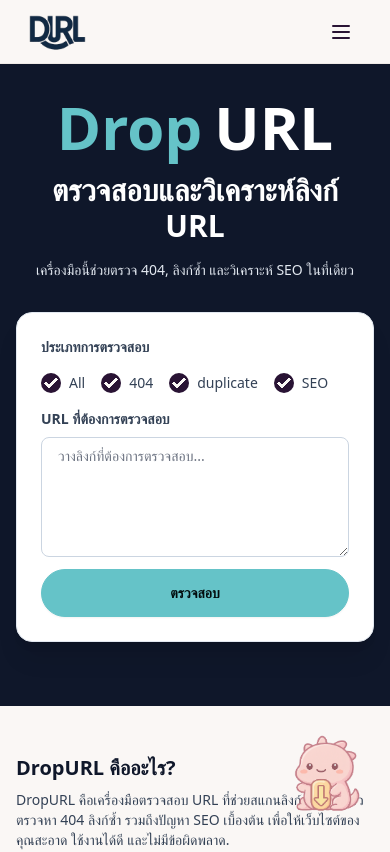
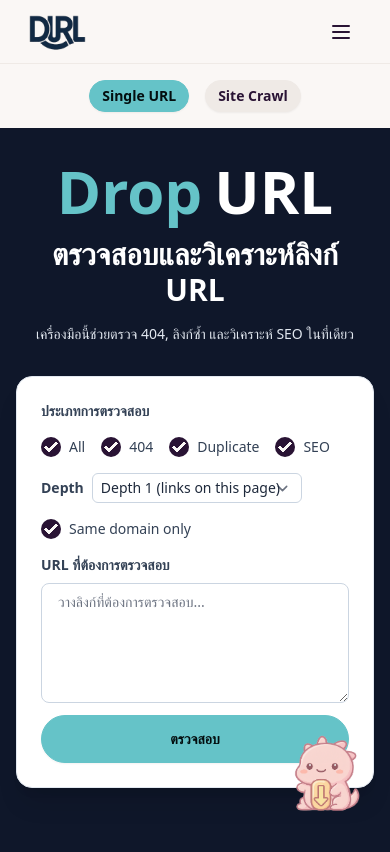
Before and after one commit to Xbjo1516/dropurl, a Next.js app: page / in a window 390 px wide. Shown: the top 852 px of the page. Built offline with nearby package versions, Linux system fonts and the light colour scheme; no server answers.

Commit message:
feat: implement site crawl functionality with depth options and results visualization

```diff
--- a/app/page.tsx
+++ b/app/page.tsx
@@ -1,16 +1,24 @@
 "use client";
 
 import { useState } from "react";
+
 import { useLang } from "@/components/Language/LanguageProvider";
 import HeroSection, { Checks } from "../components/sites/input";
 import InfoSection from "@/components/sites/info";
 import ResultTable, { TestResultRow } from "@/components/sites/result";
 import Footer from "@/components/footer";
+import CrawlTree from "@/components/sites/CrawlTree";
+import type { CrawlResultItem } from "@/types/crawl";
+import { buildCrawlTree } from "@/utils/buildCrawlTree";
 import { DiscordHelpButton } from "@/components/BT/DiscordHelpButton";
 import { DiscordHelpModal } from "@/components/modal/DiscordHelpModal";
 
+type Mode = "single" | "crawl";
+
 export default function Home() {
   const { t } = useLang();
+
+  const [mode, setMode] = useState<Mode>("single");
   const [urlsInput, setUrlsInput] = useState("");
   const [checks, setChecks] = useState<Checks>({
     all: true,
@@ -21,8 +29,9 @@
   const [loading, setLoading] = useState(false);
   const [error, setError] = useState<string | null>(null);
   const [rows, setRows] = useState<TestResultRow[]>([]);
-
+  const [crawlResults, setCrawlResults] = useState<CrawlResultItem[]>([]);
   const [showHelp, setShowHelp] = useState(false);
+  const crawlTree = buildCrawlTree(crawlResults);
 
   const parseUrls = (text: string): string[] =>
     text
@@ -30,7 +39,13 @@
       .map((u) => u.trim())
       .filter(Boolean);
 
-  const handleSubmit = async (e: React.FormEvent<HTMLFormElement>) => {
+  const handleSubmit = async (
+    e: React.FormEvent<HTMLFormElement>,
+    options?: {
+      maxDepth: number;
+      sameDomainOnly: boolean;
+    }
+  ) => {
     e.preventDefault();
 
     const urls = parseUrls(urlsInput);
@@ -58,6 +73,33 @@
     setError(null);
     setLoading(true);
     setRows([]);
+    setCrawlResults([]);
+
+    if (mode === "crawl" && options) {
+      const res = await fetch("/api/crawl-check", {
+        method: "POST",
+        headers: { "Content-Type": "application/json" },
+        body: JSON.stringify({
+          url: urls[0],
+          maxDepth: options.maxDepth,
+          sameDomainOnly: options.sameDomainOnly,
+          checks,
+        }),
+      });
+
+      const data = await res.json();
+
+      if (!res.ok || data?.error) {
+        setError(data?.errorMessage || t.home.errorOther);
+        setLoading(false);
+        return;
+      }
+
+      // ❗ ยังไม่ map เป็น table
+      setCrawlResults(data.results || []);
+      setLoading(false);
+      return;
+    }
 
     try {
       const res = await fetch("/api/check-url", {
@@ -481,6 +523,21 @@
 
   return (
     <main className="min-h-screen bg-base-100">
+      <div className="flex justify-center gap-4 py-4">
+        <button
+          className={`btn btn-sm ${mode === "single" ? "btn-primary" : ""}`}
+          onClick={() => setMode("single")}
+        >
+          Single URL
+        </button>
+        <button
+          className={`btn btn-sm ${mode === "crawl" ? "btn-primary" : ""}`}
+          onClick={() => setMode("crawl")}
+        >
+          Site Crawl
+        </button>
+      </div>
+
       <HeroSection
         urlsInput={urlsInput}
         setUrlsInput={setUrlsInput}
@@ -499,6 +556,18 @@
         </div>
       )}
 
+      {mode === "crawl" && crawlTree && (
+        <div className="w-full max-w-5xl mx-auto px-4 py-12">
+          <div className="rounded-2xl shadow-xl border border-slate-200 bg-white p-6">
+            <h2 className="font-bold mb-4">
+              Crawl result ({crawlResults.length} pages)
+            </h2>
+
+            <CrawlTree nodes={[crawlTree]} />
+          </div>
+        </div>
+      )}
+
       <InfoSection />
       <Footer />
 
--- a/components/modal/ExportDialog.tsx
+++ b/components/modal/ExportDialog.tsx
@@ -10,6 +10,8 @@
   testType: string;
   hasIssue: boolean;
   issueSummary: string;
+
+  depth?: number;
 };
 
 type ExportDialogProps = {
--- /dev/null
+++ b/components/sites/CrawlTree.tsx
@@ -0,0 +1,54 @@
+"use client";
+
+import { useState } from "react";
+import type { CrawlTreeNode } from "@/types/crawl";
+
+type Props = {
+  nodes: CrawlTreeNode[];
+};
+
+export default function CrawlTree({ nodes }: Props) {
+  return (
+    <div className="text-sm">
+      {nodes.map((n) => (
+        <TreeNode key={n.url} node={n} />
+      ))}
+    </div>
+  );
+}
+
+function TreeNode({ node }: { node: CrawlTreeNode }) {
+  const [open, setOpen] = useState(true);
+
+  const hasChildren = node.children.length > 0;
+
+  return (
+    <div className="ml-4">
+      <div className="flex items-center gap-2">
+        {hasChildren && (
+          <button onClick={() => setOpen(!open)} className="text-xs w-4">
+            {open ? "▾" : "▸"}
+          </button>
+        )}
+
+        <span>{node.status ?? "?"}</span>
+
+        <a
+          href={node.url}
+          target="_blank"
+          rel="noopener noreferrer"
+          className="text-blue-600 underline break-all"
+        >
+          {node.url}
+        </a>
+
+        <span className="text-xs text-slate-500">depth {node.depth}</span>
+      </div>
+
+      {open &&
+        node.children.map((child) => (
+          <TreeNode key={child.url} node={child} />
+        ))}
+    </div>
+  );
+}
--- a/components/sites/input.tsx
+++ b/components/sites/input.tsx
@@ -1,7 +1,7 @@
 "use client";
 
 import { useLang } from "@/components/Language/LanguageProvider";
-import { Dispatch, SetStateAction } from "react";
+import { Dispatch, SetStateAction, useState } from "react";
 
 export type Checks = {
   all: boolean;
@@ -17,7 +17,15 @@
   setChecks: Dispatch<SetStateAction<Checks>>;
   loading: boolean;
   error: string | null;
-  onSubmit: (e: React.FormEvent<HTMLFormElement>) => void;
+
+  // 👇 เพิ่ม params ที่จะส่งให้ crawl
+  onSubmit: (
+    e: React.FormEvent<HTMLFormElement>,
+    options: {
+      maxDepth: number;
+      sameDomainOnly: boolean;
+    }
+  ) => void;
 };
 
 export default function HeroSection({
@@ -30,6 +38,10 @@
   onSubmit,
 }: HeroSectionProps) {
   const { t } = useLang();
+
+  // ⭐ state ใหม่
+  const [maxDepth, setMaxDepth] = useState(1);
+  const [sameDomainOnly, setSameDomainOnly] = useState(true);
 
   const syncAll = (next: Checks): Checks => ({
     ...next,
@@ -57,6 +69,8 @@
       {/* Card */}
       <div className="w-full max-w-4xl px-4">
         <div className="bg-white text-slate-900 rounded-2xl shadow-xl p-6 md:p-8 border border-slate-200">
+
+          {/* ===== CHECK TYPES ===== */}
           <div className="flex flex-wrap items-center gap-4 mb-4 text-sm text-slate-700">
             <span className="font-semibold mr-2 w-full md:w-auto">
               {t.home.tpye}
@@ -106,7 +120,7 @@
                   setChecks((prev) => syncAll({ ...prev, duplicate: value }));
                 }}
               />
-              <span>duplicate</span>
+              <span>Duplicate</span>
             </label>
 
             {/* SEO */}
@@ -124,19 +138,55 @@
             </label>
           </div>
 
+          {/* ===== CRAWL OPTIONS ===== */}
+          <div className="flex flex-wrap gap-4 mb-4 text-sm text-slate-700">
+            {/* Depth */}
+            <div className="flex items-center gap-2">
+              <span className="font-semibold">Depth</span>
+              <select
+                value={maxDepth}
+                onChange={(e) => setMaxDepth(Number(e.target.value))}
+                className="w-[210px] border border-slate-300 rounded-md px-2 py-1 text-sm bg-white text-slate-800"
+              >
+                <option value={0}>Current page only</option>
+                <option value={1}>Depth 1 (links on this page)</option>
+                <option value={2}>Depth 2 (links of links)</option>
+              </select>
+            </div>
 
-          {/* Form */}
-          <form onSubmit={onSubmit}>
+            {/* Same domain */}
+            <label className="inline-flex items-center gap-2 cursor-pointer">
+              <input
+                type="checkbox"
+                className="checkbox checkbox-sm"
+                checked={sameDomainOnly}
+                onChange={(e) => setSameDomainOnly(e.target.checked)}
+              />
+              <span>Same domain only</span>
+            </label>
+          </div>
+
+          {/* ===== FORM ===== */}
+          <form
+            onSubmit={(e) =>
+              onSubmit(e, {
+                maxDepth,
+                sameDomainOnly,
+              })
+            }
+          >
             <label className="block text-sm font-semibold text-slate-700 mb-2">
               {t.home.input}
             </label>
+
             <div className="flex flex-col gap-3">
               <textarea
                 value={urlsInput}
                 onChange={(e) => setUrlsInput(e.target.value)}
                 placeholder={t.home.inputPlaceholder}
-                className="min-h-[120px] border border-slate-300 rounded-lg px-4 py-2 text-sm md:text-base focus:outline-none focus:ring-2 focus:ring-sky-500 focus:border-sky-500"
+                className="min-h-[120px] border border-slate-300 rounded-lg px-4 py-2 text-sm md:text-base focus:outline-none focus:ring-2 focus:ring-sky-500"
               />
+
               <button
                 type="submit"
                 className="btn btn-primary w-full md:w-auto"
--- /dev/null
+++ b/types/crawl.ts
@@ -0,0 +1,15 @@
+export interface CrawlResultItem {
+  url: string;
+  status: number | null;
+  depth: number;
+  from: string | null;
+  error: string | null;
+}
+
+export interface CrawlTreeNode {
+  url: string;
+  status: number | null;
+  depth: number;
+  error: string | null;
+  children: CrawlTreeNode[];
+}
--- /dev/null
+++ b/utils/buildCrawlTree.ts
@@ -0,0 +1,31 @@
+import type { CrawlResultItem, CrawlTreeNode } from "@/types/crawl";
+
+export function buildCrawlTree(
+  results: CrawlResultItem[]
+): CrawlTreeNode | null {
+  const map = new Map<string, CrawlTreeNode>();
+  let root: CrawlTreeNode | null = null;
+
+  for (const r of results) {
+    map.set(r.url, {
+      url: r.url,
+      status: r.status,
+      depth: r.depth,
+      error: r.error,
+      children: [],
+    });
+  }
+
+  for (const r of results) {
+    const node = map.get(r.url)!;
+
+    if (!r.from) {
+      root = node;
+    } else {
+      const parent = map.get(r.from);
+      if (parent) parent.children.push(node);
+    }
+  }
+
+  return root;
+}
```
Also changed, not shown: utils/flattenCrawlTree.ts (added, +26 -0 lines).
